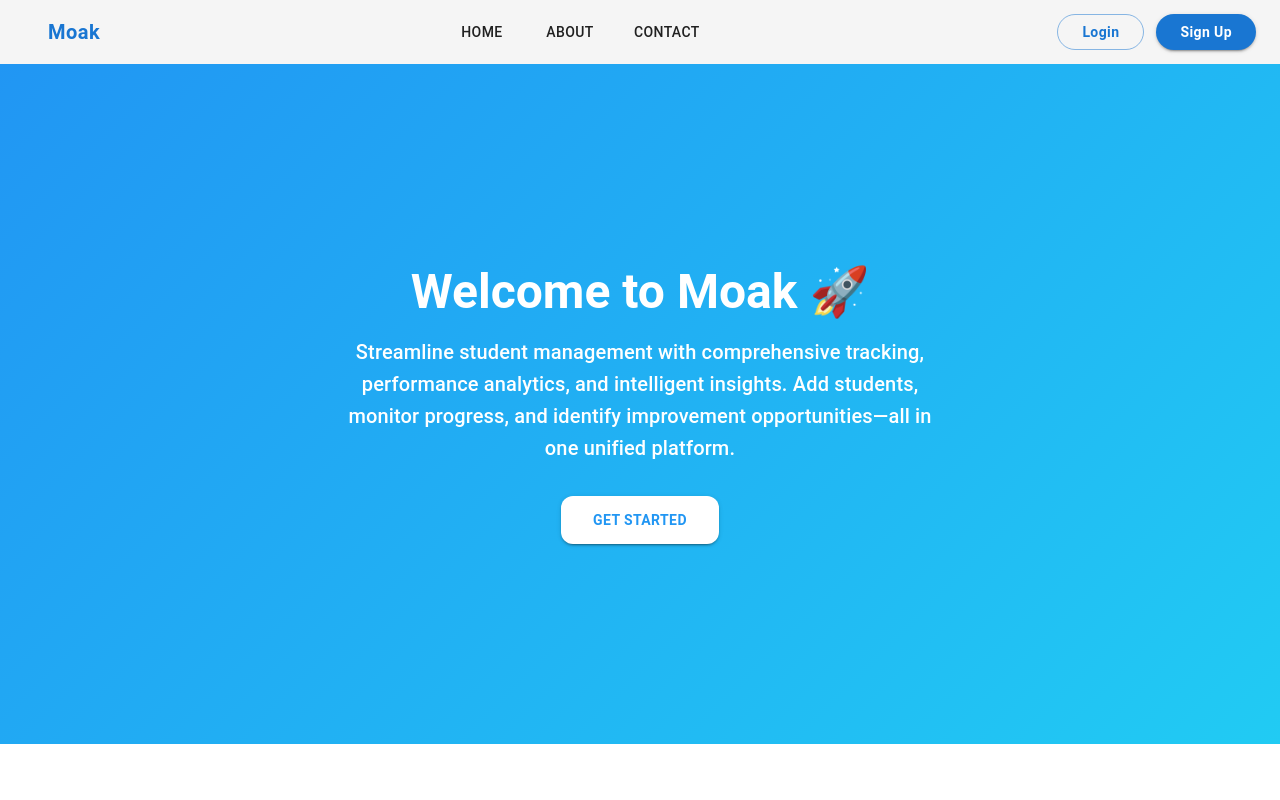
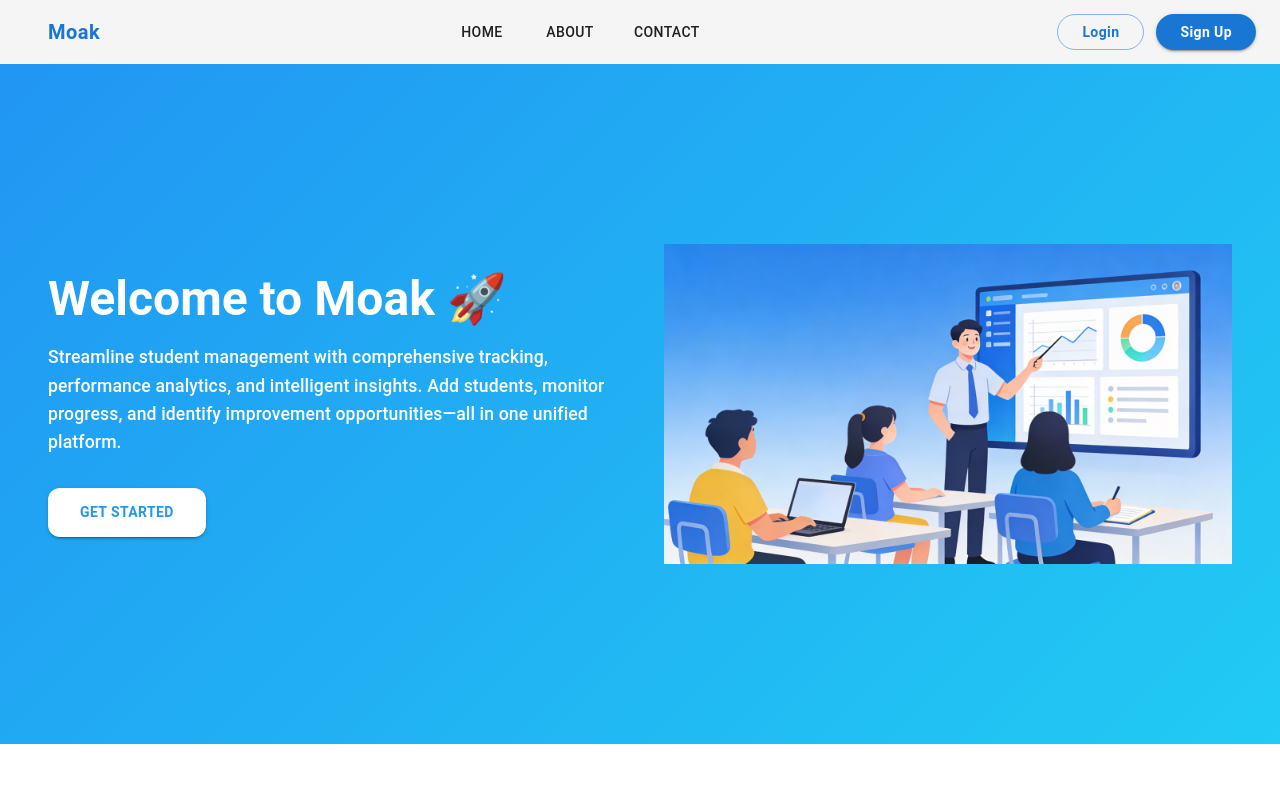
Before and after one commit to akashkumar12345/studentdatatracker, a React (Create React App) app in the folder Frontend/: page / in a window 1280 px wide. Shown: the top 800 px of the page. Built offline with nearby package versions, Linux system fonts and the light colour scheme; some icons are missing.

Commit message:
added image to front page

```diff
--- a/Frontend/src/HomePage/Home.jsx
+++ b/Frontend/src/HomePage/Home.jsx
@@ -1,51 +1,96 @@
-import React from 'react';
-import Header from './Header';
-import Footer from './Footer';
-import { Box, Button, Typography } from '@mui/material';
+import React from "react";
+import Header from "./Header";
+import Footer from "./Footer";
+import { Box, Button, Typography } from "@mui/material";
 
 const Home = () => {
   return (
-
     <>
       <Header />
+
       <Box
         sx={{
-                    height: '85vh',
-                    display: 'flex',
-                    flexDirection: 'column',
-                    justifyContent: 'center',
-                    alignItems: 'center',
-                    background: 'linear-gradient(135deg, #2196f3 0%, #21cbf3 100%)',
-                    color: '#fff',
-                    textAlign: 'center',
-                    px: 3,
+          height: "85vh",
+          display: "flex",
+          alignItems: "center",
+          justifyContent: "center",
+          background: "linear-gradient(135deg, #2196f3 0%, #21cbf3 100%)",
+          color: "#fff",
+          px: { xs: 2, md: 6 },
+          py: { xs: 4, md: 0 },
         }}
       >
-                <Typography variant="h3" sx={{ fontWeight: 'bold', mb: 2 }}>
+        {/* Left: text */}
+        <Box
+          sx={{
+            flex: 1,
+            textAlign: { xs: "center", md: "left" },
+            pr: { md: 6 },
+          }}
+        >
+          <Typography
+            variant="h3"
+            sx={{ fontWeight: "bold", mb: 2, fontSize: { xs: "2rem", md: "3rem" } }}
+          >
             Welcome to Moak 🚀
           </Typography>
 
-                <Typography variant="h6" sx={{ maxWidth: 600, mb: 4 }}>
-                    Streamline student management with comprehensive tracking, performance analytics, and intelligent insights. Add students, monitor progress, and identify improvement opportunities—all in one unified platform.
+          <Typography
+            variant="h6"
+            sx={{
+              maxWidth: 600,
+              mb: 4,
+              mx: { xs: "auto", md: 0 },
+              fontSize: { xs: "1rem", md: "1.1rem" },
+            }}
+          >
+            Streamline student management with comprehensive tracking,
+            performance analytics, and intelligent insights. Add students,
+            monitor progress, and identify improvement opportunities—all in one
+            unified platform.
           </Typography>
 
           <Button
             variant="contained"
             sx={{
-                        backgroundColor: '#fff',
-                        color: '#2196f3',
-                        fontWeight: 'bold',
+              backgroundColor: "#fff",
+              color: "#2196f3",
+              fontWeight: "bold",
               px: 4,
               py: 1.5,
               borderRadius: 3,
-                        '&:hover': { backgroundColor: '#e3f2fd' },
+              "&:hover": { backgroundColor: "#e3f2fd" },
             }}
           >
             Get Started
           </Button>
         </Box>
+
+        {/* Right: image */}
+        <Box
+          sx={{
+            flex: 1,
+            display: { xs: "none", md: "flex" }, // mobile pe hide
+            justifyContent: "center",
+            alignItems: "center",
+          }}
+        >
+          <Box
+            component="img"
+            src="/home.png"          // public/home.png
+            alt="Student dashboard illustration"
+            sx={{
+              maxWidth: "100%",
+              height: "auto",
+              maxHeight: 380,
+            }}
+          />
+        </Box>
+      </Box>
+
       <Footer />
     </>
-    )
-}
+  );
+};
+
 export default Home;
```
Also changed, not shown: Frontend/public/home.png (added). Lines whose indentation alone changed are shown as unchanged.
